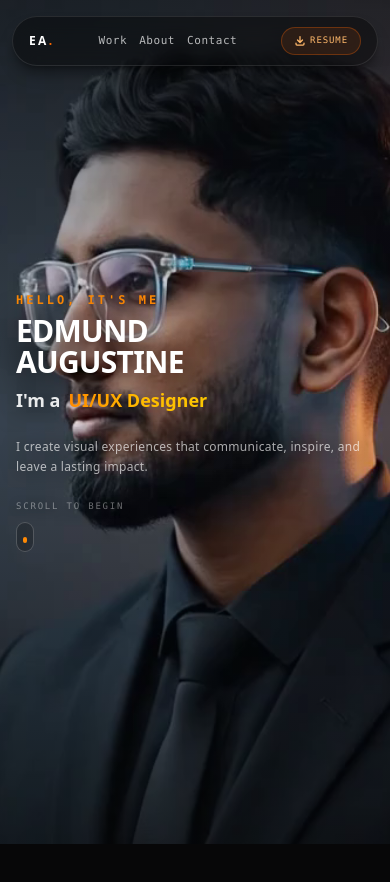
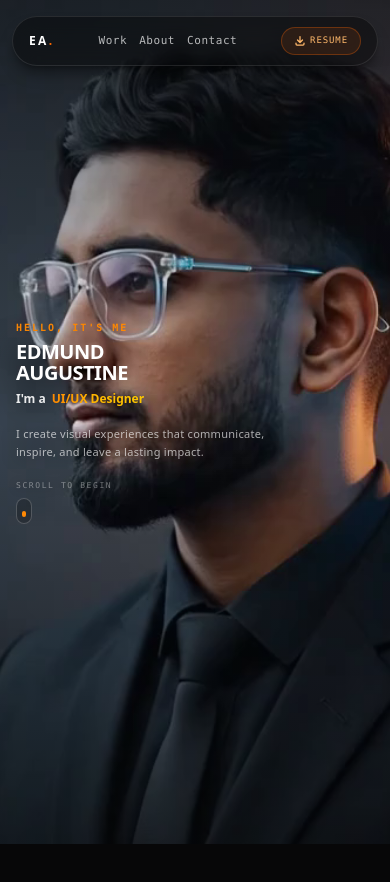
Before and after one commit to Edmund0007/Portfolio, a Next.js app: page / in a window 390 px wide. Shown: the top 882 px of the page. Built offline with nearby package versions, Linux system fonts and the light colour scheme; no server answers.

Commit message:
New up Mobile Responsive

```diff
--- a/src/components/Overlay.tsx
+++ b/src/components/Overlay.tsx
@@ -24,17 +24,17 @@ export default function Overlay({ scrollYProgress }: OverlayProps) {
     return () => clearInterval(interval);
   }, [roles.length]);
 
-  // ─── Section 1: 0% → 25% (Left side hero, fades out as user scrolls) ─────
-  const op1 = useTransform(scrollYProgress, [0, 0.15, 0.25], [1, 1, 0]);
-  const y1  = useTransform(scrollYProgress, [0, 0.15, 0.25], [0, -25, -50]);
+  // ─── Section 1: 0% → 12% (Left side hero, fades out quickly as user scrolls) ─
+  const op1 = useTransform(scrollYProgress, [0, 0.04, 0.12], [1, 1, 0]);
+  const y1  = useTransform(scrollYProgress, [0, 0.04, 0.12], [0, -20, -40]);
 
-  // ─── Section 2: 30% → 55% (Specialization) ─────────────────────────────────
-  const op2 = useTransform(scrollYProgress, [0.30, 0.37, 0.48, 0.55], [0, 1, 1, 0]);
-  const y2  = useTransform(scrollYProgress, [0.30, 0.37, 0.48, 0.55], [50, 0, 0, -50]);
+  // ─── Section 2: 20% → 50% (Specialization) ─────────────────────────────────
+  const op2 = useTransform(scrollYProgress, [0.20, 0.28, 0.42, 0.50], [0, 1, 1, 0]);
+  const y2  = useTransform(scrollYProgress, [0.20, 0.28, 0.42, 0.50], [40, 0, 0, -40]);
 
-  // ─── Section 3: 65% → 90% (Process) ────────────────────────────────────────
-  const op3 = useTransform(scrollYProgress, [0.65, 0.72, 0.83, 0.90], [0, 1, 1, 0]);
-  const y3  = useTransform(scrollYProgress, [0.65, 0.72, 0.83, 0.90], [50, 0, 0, -50]);
+  // ─── Section 3: 58% → 88% (Process) ────────────────────────────────────────
+  const op3 = useTransform(scrollYProgress, [0.58, 0.66, 0.80, 0.88], [0, 1, 1, 0]);
+  const y3  = useTransform(scrollYProgress, [0.58, 0.66, 0.80, 0.88], [40, 0, 0, -40]);
 
   return (
     /*
@@ -51,30 +51,30 @@ export default function Overlay({ scrollYProgress }: OverlayProps) {
                    items-start px-4 sm:px-6 md:px-16 lg:px-20 text-left"
       >
         <div className="max-w-full sm:max-w-[600px] md:max-w-[760px] lg:max-w-[920px]">
-          <span className="font-mono text-xs md:text-sm tracking-[0.25em] uppercase text-orange-400 font-bold mb-2 sm:mb-3 block">
+          <span className="font-mono text-[10px] sm:text-xs md:text-sm tracking-[0.2em] uppercase text-orange-400 font-bold mb-1.5 sm:mb-3 block">
             HELLO, IT&apos;S ME
           </span>
-          <h1 className="text-3xl sm:text-5xl md:text-6xl lg:text-7xl font-black tracking-tight leading-[1.02] text-white drop-shadow-[0_4px_16px_rgba(0,0,0,0.9)]">
+          <h1 className="text-xl sm:text-4xl md:text-6xl lg:text-7xl font-black tracking-tight leading-[1.05] text-white drop-shadow-[0_4px_16px_rgba(0,0,0,0.9)]">
             EDMUND<br />AUGUSTINE
           </h1>
 
           {/* Animated Role Line: "I'm a [Role]" — Strictly Single Line Alignment */}
-          <div className="mt-2 sm:mt-3 text-lg sm:text-2xl md:text-4xl lg:text-5xl font-bold text-white flex items-baseline gap-2 sm:gap-3 whitespace-nowrap min-h-[40px] sm:min-h-[56px] relative">
+          <div className="mt-1.5 sm:mt-3 text-xs sm:text-xl md:text-3xl lg:text-4xl font-bold text-white flex items-baseline gap-1.5 sm:gap-3 whitespace-nowrap min-h-[28px] sm:min-h-[48px] relative">
             <span className="text-white/90 shrink-0 whitespace-nowrap drop-shadow-[0_4px_12px_rgba(0,0,0,0.9)]">I&apos;m a</span>
             <div className="relative overflow-visible flex items-center whitespace-nowrap">
               <AnimatePresence mode="wait">
                 <motion.span
                   key={roleIndex}
-                  initial={{ x: 45, opacity: 0, scale: 0.92, filter: "blur(6px)" }}
+                  initial={{ x: 30, opacity: 0, scale: 0.92, filter: "blur(6px)" }}
                   animate={{ x: 0, opacity: 1, scale: 1, filter: "blur(0px)" }}
-                  exit={{ x: -45, opacity: 0, scale: 0.92, filter: "blur(6px)" }}
+                  exit={{ x: -30, opacity: 0, scale: 0.92, filter: "blur(6px)" }}
                   transition={{
                     type: "spring",
                     stiffness: 320,
                     damping: 22,
                     mass: 0.7,
                   }}
-                  className="text-transparent bg-clip-text bg-gradient-to-r from-orange-400 via-amber-400 to-yellow-400 font-black inline-block whitespace-nowrap leading-tight py-1 drop-shadow-[0_4px_20px_rgba(251,146,60,0.45)] drop-shadow-[0_2px_10px_rgba(0,0,0,0.95)]"
+                  className="text-transparent bg-clip-text bg-gradient-to-r from-orange-400 via-amber-400 to-yellow-400 font-black inline-block whitespace-nowrap leading-tight py-0.5 drop-shadow-[0_4px_20px_rgba(251,146,60,0.45)] drop-shadow-[0_2px_10px_rgba(0,0,0,0.95)]"
                 >
                   {roles[roleIndex]}
                 </motion.span>
@@ -82,18 +82,18 @@ export default function Overlay({ scrollYProgress }: OverlayProps) {
             </div>
           </div>
 
-          <p className="mt-3 sm:mt-4 text-xs md:text-sm font-light text-white/65 tracking-wide leading-relaxed drop-shadow-[0_2px_8px_rgba(0,0,0,0.95)] max-w-md">
+          <p className="mt-2 sm:mt-4 text-[11px] sm:text-xs md:text-sm font-light text-white/65 tracking-wide leading-relaxed drop-shadow-[0_2px_8px_rgba(0,0,0,0.95)] max-w-[280px] sm:max-w-md">
             I create visual experiences that communicate, inspire, and leave a lasting impact.
           </p>
 
           {/* Scroll indicator */}
-          <div className="mt-6 sm:mt-8 flex flex-col items-start gap-2">
-            <span className="font-mono text-[9px] tracking-[0.2em] text-white/40 uppercase drop-shadow-[0_1px_4px_rgba(0,0,0,0.9)]">
+          <div className="mt-5 sm:mt-8 flex flex-col items-start gap-1.5 sm:gap-2">
+            <span className="font-mono text-[8px] sm:text-[9px] tracking-[0.2em] text-white/40 uppercase drop-shadow-[0_1px_4px_rgba(0,0,0,0.9)]">
               Scroll to begin
             </span>
-            <div className="w-[18px] h-[30px] rounded-full border border-white/20 p-1 flex justify-center backdrop-blur-sm bg-black/20">
+            <div className="w-[16px] sm:w-[18px] h-[26px] sm:h-[30px] rounded-full border border-white/20 p-1 flex justify-center backdrop-blur-sm bg-black/20">
               <motion.div
-                animate={{ y: [0, 10, 0] }}
+                animate={{ y: [0, 8, 0] }}
                 transition={{ duration: 1.5, repeat: Infinity, ease: "easeInOut" }}
                 className="w-1 h-1.5 bg-orange-400 rounded-full"
               />
@@ -108,21 +108,21 @@ export default function Overlay({ scrollYProgress }: OverlayProps) {
         className="absolute inset-0 flex flex-col justify-center
                    items-center sm:items-end px-4 sm:px-6 md:px-16 lg:px-20 text-center sm:text-right"
       >
-        <div className="max-w-[320px] sm:max-w-[360px] lg:max-w-[410px] flex flex-col items-center sm:items-end">
-          <span className="font-mono text-[10px] md:text-xs tracking-[0.3em] uppercase
-                           text-orange-400 mb-2 sm:mb-3 block">
+        <div className="max-w-[290px] sm:max-w-[360px] lg:max-w-[410px] flex flex-col items-center sm:items-end">
+          <span className="font-mono text-[9px] sm:text-[10px] md:text-xs tracking-[0.25em] uppercase
+                           text-orange-400 mb-1.5 sm:mb-3 block">
             02 / SPECIALIZATION
           </span>
-          <h2 className="text-2xl sm:text-4xl md:text-5xl lg:text-6xl font-bold tracking-tighter
-                         leading-[1.05] text-white drop-shadow-[0_2px_12px_rgba(0,0,0,0.8)]">
+          <h2 className="text-lg sm:text-3xl md:text-5xl lg:text-6xl font-bold tracking-tight
+                         leading-tight text-white drop-shadow-[0_2px_12px_rgba(0,0,0,0.8)]">
             I design and build
             <span className="block text-transparent bg-clip-text
                              bg-gradient-to-r from-amber-400 to-orange-500">
               interactive systems.
             </span>
           </h2>
-          <p className="mt-3 sm:mt-5 text-xs md:text-sm font-light text-white/65
-                        leading-relaxed drop-shadow-[0_1px_6px_rgba(0,0,0,0.9)]">
+          <p className="mt-2.5 sm:mt-5 text-[11px] sm:text-xs md:text-sm font-light text-white/65
+                        leading-relaxed drop-shadow-[0_1px_6px_rgba(0,0,0,0.9)] max-w-[280px] sm:max-w-[360px]">
             Focused on the interface between user experience and digital
             platforms — responsive mobile apps, VR environments, and
             hardware prototypes.
@@ -136,13 +136,13 @@ export default function Overlay({ scrollYProgress }: OverlayProps) {
         className="absolute inset-0 flex flex-col justify-center
                    items-center sm:items-end px-4 sm:px-6 md:px-16 lg:px-20 text-center sm:text-right"
       >
-        <div className="max-w-[320px] sm:max-w-[360px] lg:max-w-[410px] flex flex-col items-center sm:items-end">
-          <span className="font-mono text-[10px] md:text-xs tracking-[0.3em] uppercase
-                           text-orange-400 mb-2 sm:mb-3 block">
+        <div className="max-w-[290px] sm:max-w-[360px] lg:max-w-[410px] flex flex-col items-center sm:items-end">
+          <span className="font-mono text-[9px] sm:text-[10px] md:text-xs tracking-[0.25em] uppercase
+                           text-orange-400 mb-1.5 sm:mb-3 block">
             03 / PROCESS
           </span>
-          <h2 className="text-2xl sm:text-4xl md:text-5xl lg:text-6xl font-bold tracking-tighter
-                         leading-[1.15] text-white drop-shadow-[0_2px_12px_rgba(0,0,0,0.8)]">
+          <h2 className="text-lg sm:text-3xl md:text-5xl lg:text-6xl font-bold tracking-tight
+                         leading-tight text-white drop-shadow-[0_2px_12px_rgba(0,0,0,0.8)]">
             Bringing creative ideas to
             <span className="block text-transparent bg-clip-text
                              bg-gradient-to-r from-orange-400 to-red-500
@@ -150,8 +150,8 @@ export default function Overlay({ scrollYProgress }: OverlayProps) {
               physical &amp; digital reality.
             </span>
           </h2>
-          <p className="mt-3 sm:mt-5 text-xs md:text-sm font-light text-white/65
-                        leading-relaxed drop-shadow-[0_1px_6px_rgba(0,0,0,0.9)]">
+          <p className="mt-2.5 sm:mt-5 text-[11px] sm:text-xs md:text-sm font-light text-white/65
+                        leading-relaxed drop-shadow-[0_1px_6px_rgba(0,0,0,0.9)] max-w-[280px] sm:max-w-[360px]">
             Combining vector animations, UI/UX mockups, and structured
             coding to produce engaging digital products and visual branding.
           </p>
```
